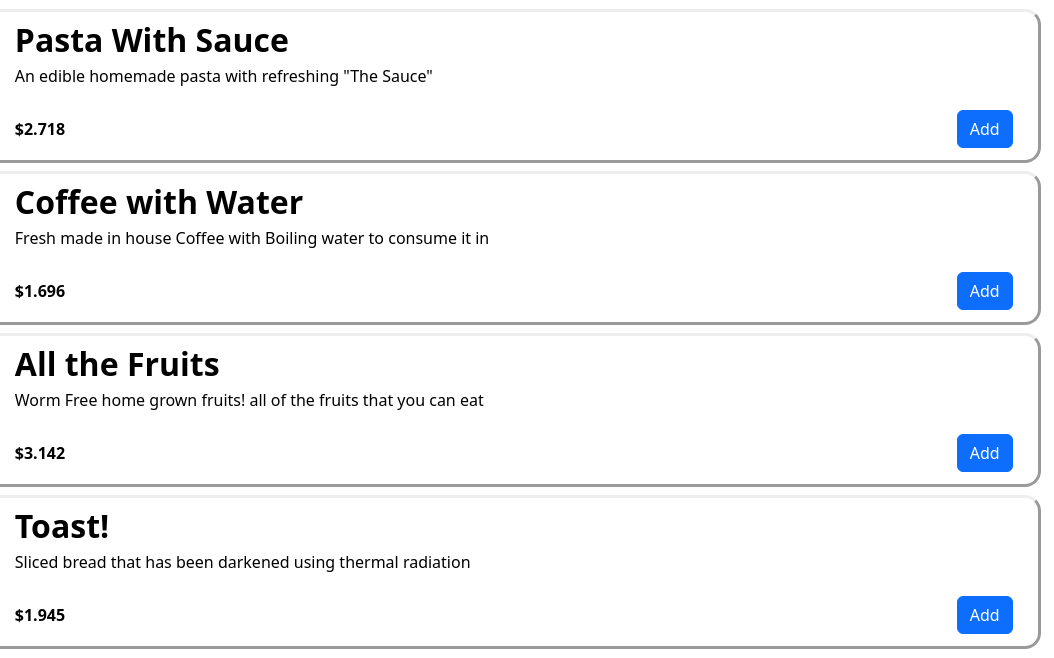
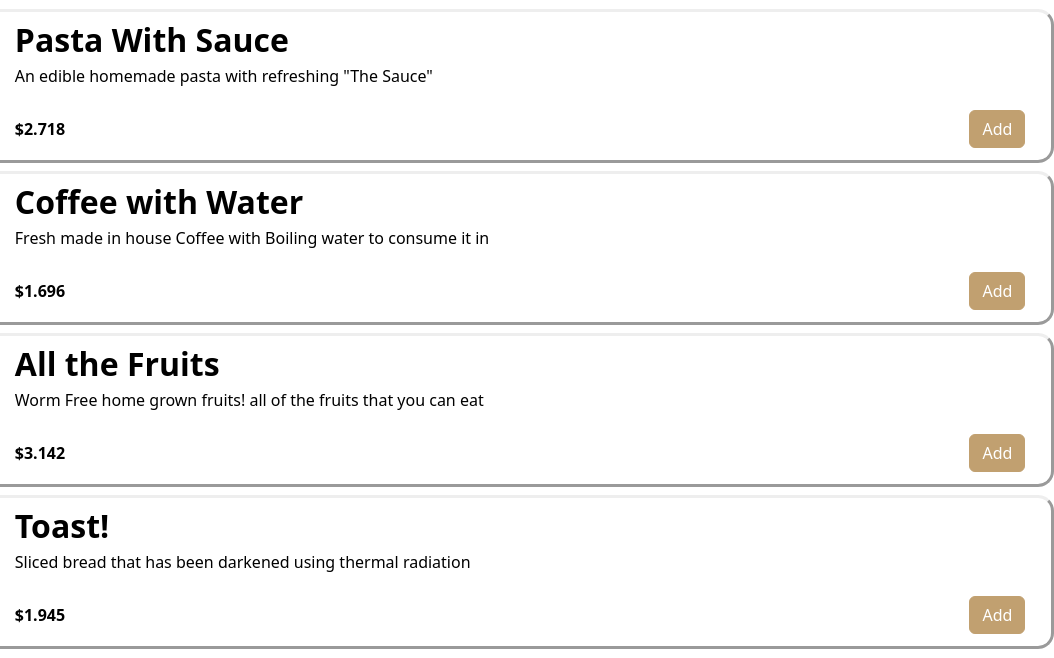
Before and after one commit to joshuarc02/cs378-p1, a plain HTML site: page index.html in a window 1280 px wide. Shown: the part 243-901 px from the top of the page, 226-1280 px from the left. Drawn offline with nearby package versions, Linux system fonts and the light colour scheme.

Commit message:
Quick Fixes
Adding button colors.
Change the width to fill the screen

```diff
--- a/style.css
+++ b/style.css
@@ -33,7 +33,7 @@ img {
 .items {
     padding: 1vh 0vw;
     margin: 0 1vw 0 1vw;
-    width: 98vw;
+    width: 99vw;
 }
 
 .item {
@@ -72,6 +72,14 @@ img {
 .btn {
     width: fit-content;
 }
-.bg-primary{
-    background-color: #311A09;
+
+.btn-primary {
+    --bs-btn-bg: #C1A070;
+    --bs-btn-border-color: #C1A070;
+    --bs-btn-hover-bg: #4D3B27;
+    --bs-btn-hover-border-color: #4D3B27;
+    --bs-btn-active-bg: #311A09;
+    --bs-btn-active-border-color: #311A09;
+    --bs-btn-disabled-bg: #fff;
+    --bs-btn-disabled-border-color: #fff;
 }
```
